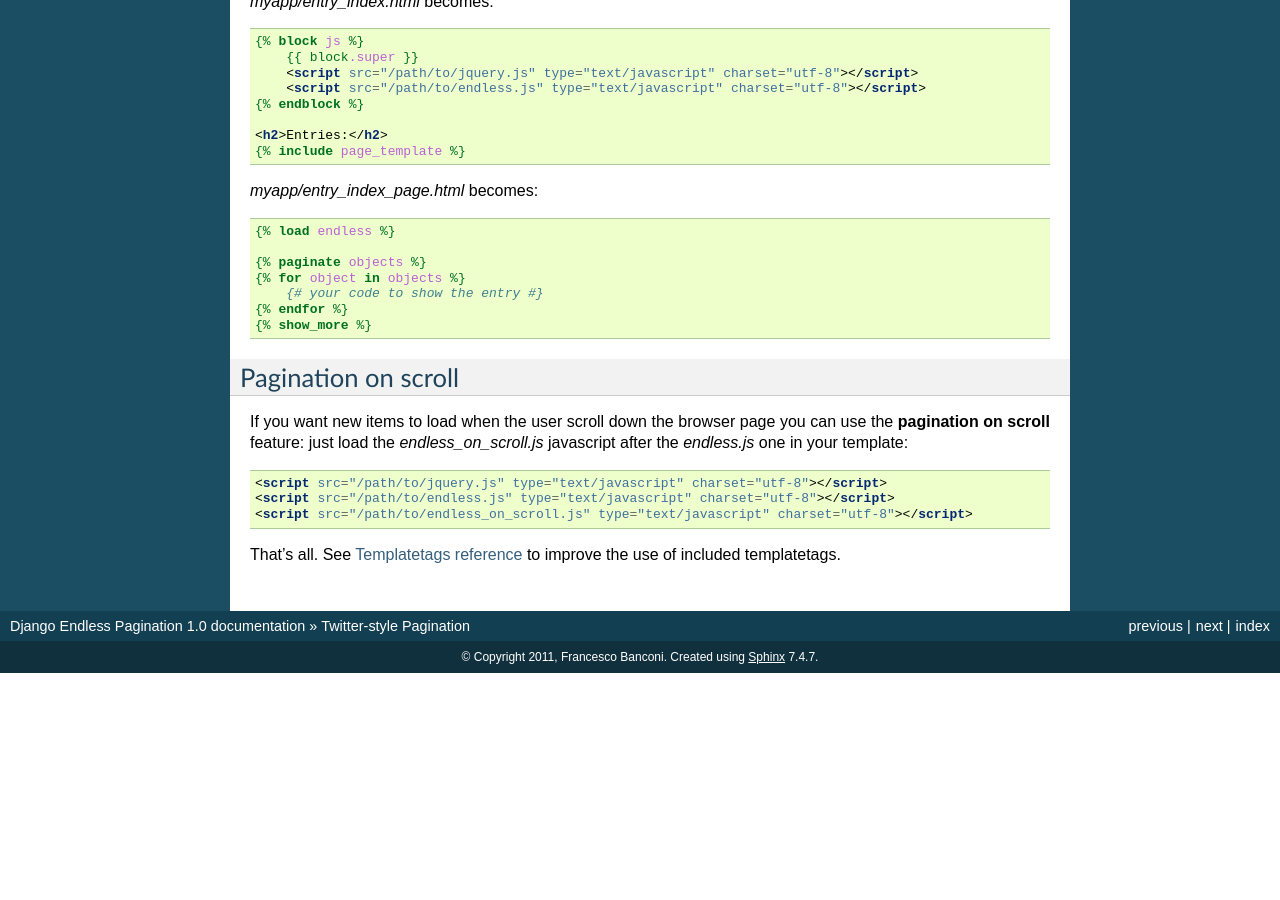
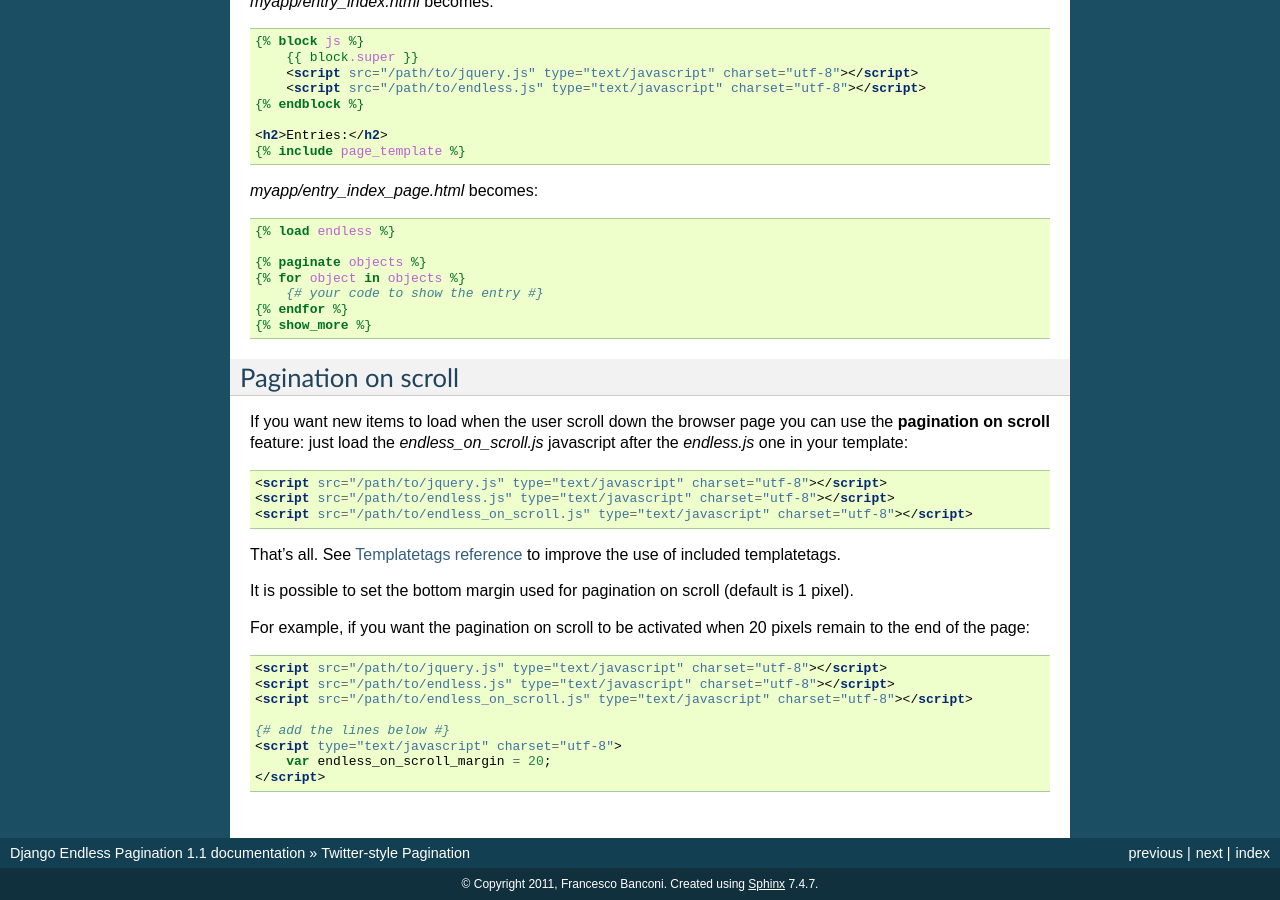
Before and after one commit to frankban/django-endless-pagination, a Sphinx documentation site: the page built from doc/twitter_pagination.rst, in a window 1280 px wide and 900 px high, scrolled down 1863 px. Built offline with Sphinx 7.4.7, drawn with Linux system fonts in a browser that asks for light colours; before the commit the page ends 2536 px from its top, so only the background shows below that; some of the changed text lies outside the part shown.

Commit message:
Updated documentation and version.

```diff
--- a/doc/conf.py
+++ b/doc/conf.py
@@ -48,9 +48,9 @@ copyright = u'2011, Francesco Banconi'
 # built documents.
 #
 # The short X.Y version.
-version = '1.0'
+version = '1.1'
 # The full version, including alpha/beta/rc tags.
-release = '1.0'
+release = '1.1'
 
 # The language for content autogenerated by Sphinx. Refer to documentation
 # for a list of supported languages.
--- a/doc/getting_started.rst
+++ b/doc/getting_started.rst
@@ -20,7 +20,8 @@ The Mercurial repository of the application can be cloned with this command::
 The ``endless_pagination`` package, included in the distribution, should be
 placed on the ``PYTHONPATH``.
 
-Otherwise you can just ``easy_install -Z django-endless-pagination``.
+Otherwise you can just ``easy_install -Z django-endless-pagination``
+or ``pip install django-endless-pagination``.
 
 Settings
 ~~~~~~~~
--- a/doc/index.rst
+++ b/doc/index.rst
@@ -24,3 +24,4 @@ Contents:
    templatetags_reference
    customization
    thanks
+   changelog
--- a/doc/twitter_pagination.rst
+++ b/doc/twitter_pagination.rst
@@ -151,3 +151,20 @@ the *endless_on_scroll.js* javascript after the *endless.js* one in your templat
 
 That's all. See :doc:`templatetags_reference` to improve the use of
 included templatetags.
+
+It is possible to set the bottom margin used for pagination on scroll
+(default is 1 pixel).
+
+For example, if you want the pagination on scroll to be activated when
+20 pixels remain to the end of the page:
+
+.. code-block:: html+django
+
+    <script src="/path/to/jquery.js" type="text/javascript" charset="utf-8"></script>
+    <script src="/path/to/endless.js" type="text/javascript" charset="utf-8"></script>
+    <script src="/path/to/endless_on_scroll.js" type="text/javascript" charset="utf-8"></script>
+
+    {# add the lines below #}
+    <script type="text/javascript" charset="utf-8">
+        var endless_on_scroll_margin = 20;
+    </script>
--- a/endless_pagination/__init__.py
+++ b/endless_pagination/__init__.py
@@ -1 +1 @@
-VERSION = (1, 0)
+VERSION = (1, 1)
```
Also changed, not shown: doc/changelog.rst (added, +72 -0 lines), doc/multiple_pagination.rst (+15 -0 lines).
